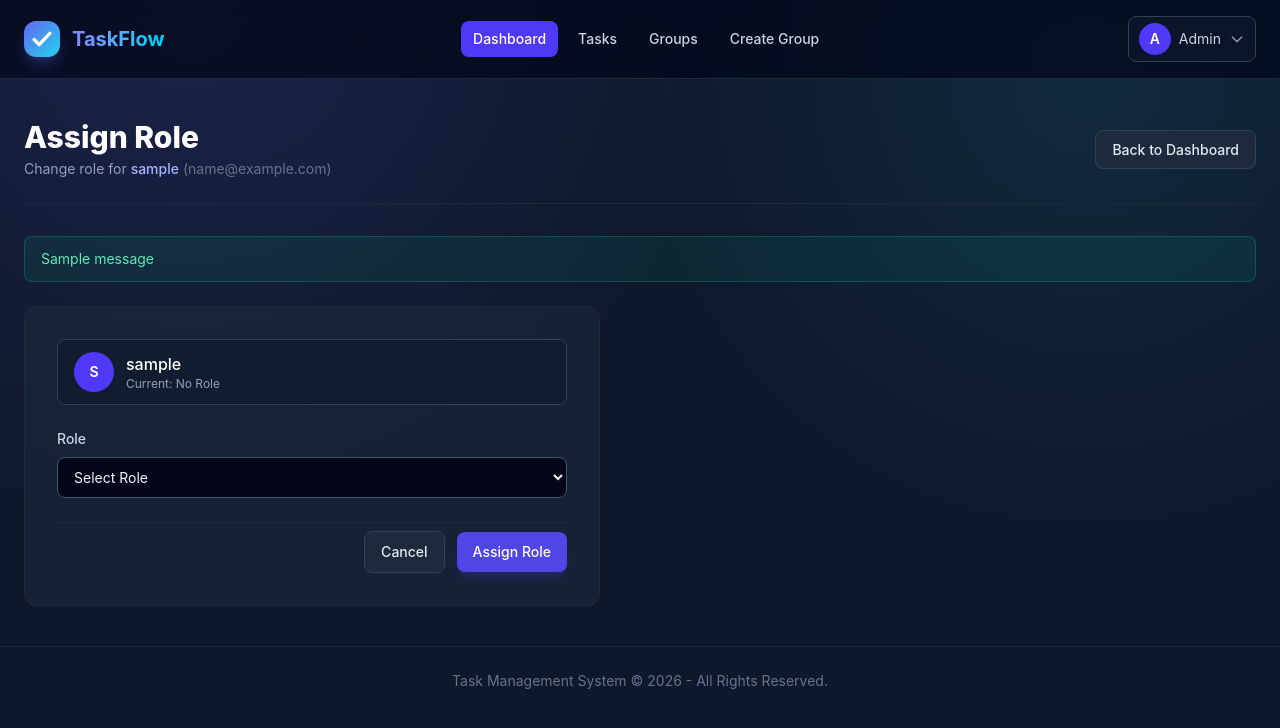
After one commit to emonhassan83/django-practice, a Django app: page /users/assign-role/1/ in a window 1280 px wide. The commit adds this page. Shown: the top 728 px of the page. Run offline with Django 5.2, Linux system fonts and the light colour scheme; tables that the repository leaves empty hold one stand-in row (values such as "Sample post"); one stand-in notice (Sample message) is shown; style sheets or scripts are compiled from the project's sources.

Commit message:
feat: add role assignment functionality for users, update admin dashboard with role assignment link, and enhance templates for better user feedback

```diff
--- a/users/form.py
+++ b/users/form.py
@@ -1,5 +1,5 @@
 from django import forms
-from django.contrib.auth.models import User
+from django.contrib.auth.models import User, Permission, Group
 from django.contrib.auth.forms import AuthenticationForm
 from tasks.forms import StyledFormMixin
 
@@ -60,3 +60,10 @@ class CustomSignUpForm(StyledFormMixin, forms.ModelForm):
 class SignInForm(StyledFormMixin, AuthenticationForm):
     def __init__(self, *args, **kwargs):
         super().__init__(*args, **kwargs)
+
+class AssignRoleForm(StyledFormMixin, forms.Form):
+    role = forms.ModelChoiceField(
+        queryset=Group.objects.all(),
+        empty_label="Select Role",
+        widget=forms.Select(attrs={"class": "form-select w-full"}),
+    )
--- /dev/null
+++ b/users/templates/admin/assign_role.html
@@ -0,0 +1,67 @@
+{% extends "admin/dashboard.html" %}
+
+{% block content %}
+<div class="flex flex-col md:flex-row md:items-center md:justify-between mb-8 pb-6 border-b border-slate-800">
+    <div>
+        <h1 class="text-3xl font-extrabold text-white">Assign Role</h1>
+        <p class="text-slate-400 mt-1 text-sm">
+            Change role for
+            <span class="text-indigo-300 font-medium">{{ target_user.username }}</span>
+            {% if target_user.email %}
+                <span class="text-slate-500">({{ target_user.email }})</span>
+            {% endif %}
+        </p>
+    </div>
+    <div class="mt-4 md:mt-0">
+        <a href="{% url 'admin-dashboard' %}" class="btn-secondary">Back to Dashboard</a>
+    </div>
+</div>
+
+{% if messages %}
+    <ul class="mb-6 space-y-2">
+        {% for message in messages %}
+            <li class="rounded-lg border border-emerald-500/30 bg-emerald-500/10 px-4 py-3 text-sm text-emerald-300">{{ message }}</li>
+        {% endfor %}
+    </ul>
+{% endif %}
+
+<div class="max-w-xl">
+    <form method="POST" class="card flex flex-col gap-6 p-6 md:p-8">
+        {% csrf_token %}
+
+        {% if form.non_field_errors %}
+            <div class="rounded-lg border border-red-500/30 bg-red-500/10 px-4 py-3 text-sm text-red-300">
+                {{ form.non_field_errors }}
+            </div>
+        {% endif %}
+
+        <div class="flex items-center gap-3 rounded-lg border border-slate-700 bg-slate-900/50 px-4 py-3">
+            <span class="inline-flex h-10 w-10 items-center justify-center rounded-full bg-indigo-600 text-sm font-semibold text-white">
+                {{ target_user.username|first|upper }}
+            </span>
+            <div>
+                <p class="font-medium text-white">{{ target_user.username }}</p>
+                <p class="text-xs text-slate-400">
+                    Current:
+                    {% if target_user.groups.all %}
+                        {% for group in target_user.groups.all %}{{ group.name }}{% if not forloop.last %}, {% endif %}{% endfor %}
+                    {% else %}
+                        No Role
+                    {% endif %}
+                </p>
+            </div>
+        </div>
+
+        <div class="flex flex-col">
+            <label for="{{ form.role.id_for_label }}" class="form-label">{{ form.role.label }}</label>
+            {{ form.role }}
+            {{ form.role.errors }}
+        </div>
+
+        <div class="flex items-center justify-end gap-3 pt-2 border-t border-slate-800">
+            <a href="{% url 'admin-dashboard' %}" class="btn-secondary">Cancel</a>
+            <button type="submit" class="btn-primary">Assign Role</button>
+        </div>
+    </form>
+</div>
+{% endblock %}
--- a/users/templates/admin/dashboard.html
+++ b/users/templates/admin/dashboard.html
@@ -67,6 +67,7 @@
     </header>
 
     <main class="max-w-7xl mx-auto px-6 py-10">
+        {% block content %}
         <div class="flex flex-col md:flex-row md:items-center md:justify-between mb-8 pb-6 border-b border-slate-800">
             <div>
                 <h1 class="text-3xl font-extrabold text-white">Admin Dashboard</h1>
@@ -76,6 +77,14 @@
                 <a href="#" class="btn-primary">+ Create Group</a>
             </div>
         </div>
+
+        {% if messages %}
+            <ul class="mb-6 space-y-2">
+                {% for message in messages %}
+                    <li class="rounded-lg border border-emerald-500/30 bg-emerald-500/10 px-4 py-3 text-sm text-emerald-300">{{ message }}</li>
+                {% endfor %}
+            </ul>
+        {% endif %}
 
         <div class="grid grid-cols-1 sm:grid-cols-2 lg:grid-cols-4 gap-6 mb-10">
             <div class="card">
@@ -101,6 +110,7 @@
         </div>
 
         {% include "admin/user_list.html" %}
+        {% endblock %}
     </main>
 
     <footer class="border-t border-slate-800 text-center py-6 text-slate-500 text-sm">
--- a/users/templates/admin/user_list.html
+++ b/users/templates/admin/user_list.html
@@ -46,8 +46,8 @@
                         {% endif %}
                     </td>
                     <td class="px-6 py-4 text-right">
-                        <a href="#" class="inline-flex items-center px-3 py-1.5 rounded-lg text-xs font-semibold bg-indigo-600 hover:bg-indigo-500 text-white transition">
-                            Change Role
+                        <a href="{% url 'assign-role' u.id %}" class="inline-flex items-center gap-1.5 px-3 py-1.5 rounded-lg text-xs font-semibold bg-indigo-600 hover:bg-indigo-500 text-white transition shadow-sm">
+                            Assign Role
                         </a>
                     </td>
                 </tr>
--- a/users/urls.py
+++ b/users/urls.py
@@ -1,5 +1,5 @@
 from django.urls import path
-from users.views import sign_up, sign_in, sign_out, activate_user, admin_dashboard
+from users.views import sign_up, sign_in, sign_out, activate_user, admin_dashboard, assign_role
 
 urlpatterns = [
     path("sign-up", sign_up, name='sign-up'),
@@ -7,4 +7,5 @@ urlpatterns = [
     path("sign-out", sign_out, name='sign-out'),
     path("activate/<int:user_id>/<str:token>/", activate_user),
     path("admin-dashboard", admin_dashboard, name='admin-dashboard'),
+    path("assign-role/<int:user_id>/", assign_role, name='assign-role'),
 ]
--- a/users/views.py
+++ b/users/views.py
@@ -1,8 +1,8 @@
-from django.shortcuts import render, redirect, HttpResponse
+from django.shortcuts import render, redirect, HttpResponse, get_object_or_404
 from django.contrib.auth import login, logout
 from django.contrib.auth.models import User
 from django.contrib import messages
-from users.form import CustomSignUpForm, SignInForm
+from users.form import CustomSignUpForm, SignInForm, AssignRoleForm
 from django.contrib.auth.tokens import default_token_generator
 
 
@@ -58,3 +58,23 @@ def activate_user(request, user_id, token):
 def admin_dashboard(request):
     users = User.objects.prefetch_related("groups").order_by("id")
     return render(request, "admin/dashboard.html", {"users": users})
+
+def assign_role(request, user_id):
+    target_user = get_object_or_404(User, id=user_id)
+
+    if request.method == "POST":
+        form = AssignRoleForm(request.POST)
+        if form.is_valid():
+            role = form.cleaned_data["role"]
+            target_user.groups.clear()
+            target_user.groups.add(role)
+            messages.success(request, f"Role assigned to {target_user.username} successfully")
+            return redirect("admin-dashboard")
+    else:
+        form = AssignRoleForm(initial={"role": target_user.groups.first()})
+
+    return render(
+        request,
+        "admin/assign_role.html",
+        {"form": form, "target_user": target_user},
+    )
```
